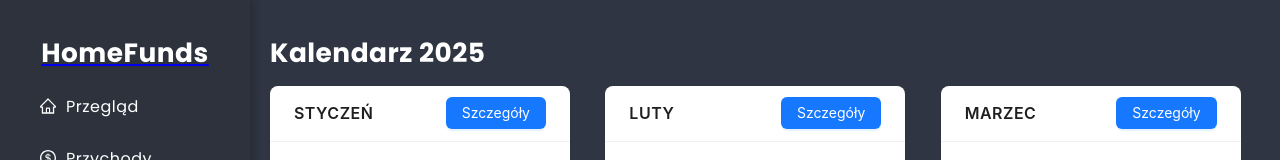
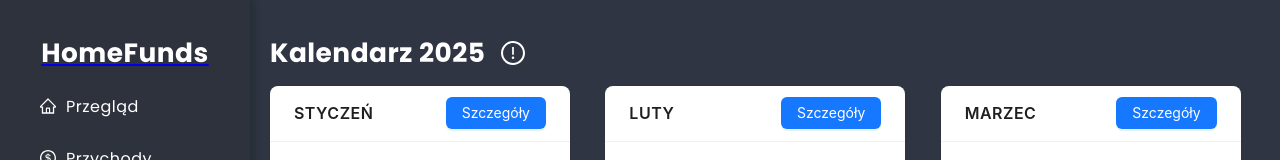
Before and after one commit to Kris87M/home-funds, a React (Create React App) app: page /month-selector in a window 1280 px wide. Shown: the top 160 px of the page. Built offline with nearby package versions, Linux system fonts and the light colour scheme; data requests are answered from the project's data file; what chartjs-plugin-datalabels would draw is missing.

Commit message:
Add Tooltip with instruction

```diff
--- a/src/pages/MonthSelector/MonthSelector.js
+++ b/src/pages/MonthSelector/MonthSelector.js
@@ -1,6 +1,6 @@
 import Card from 'antd/es/card/Card'
 import { useSelector } from 'react-redux'
-import { Button, Col, Row } from 'antd';
+import { Button, Col, Row, Tooltip } from 'antd';
 import { useDispatch } from 'react-redux';
 import { useNavigate } from 'react-router-dom';
 import { setSelectedMonth } from 'store/slices/monthSlice';
@@ -49,7 +49,13 @@ const MonthSelector = () => {
 
   return (
     <div>
-      <h1>Kalendarz {year}</h1>
+      <header className="header" style={{ display: 'flex', gap: '1rem', alignItems: 'center', marginRight: 16 }}>
+        <h1>Kalendarz {year}</h1>
+        <Tooltip title="Wybierz miesiąc lub przejdź bezpośrednio do zakładek po lewej żeby zobaczyć podsumowanie roczne" placement='right'>
+          <ExclamationCircleOutlined style={{ fontSize: '24px'}}/>
+        </Tooltip>
+      </header>
+
       <Row gutter={16} >
         {months.map((month, index) => {
           const monthString = getMonthString(index);
```
